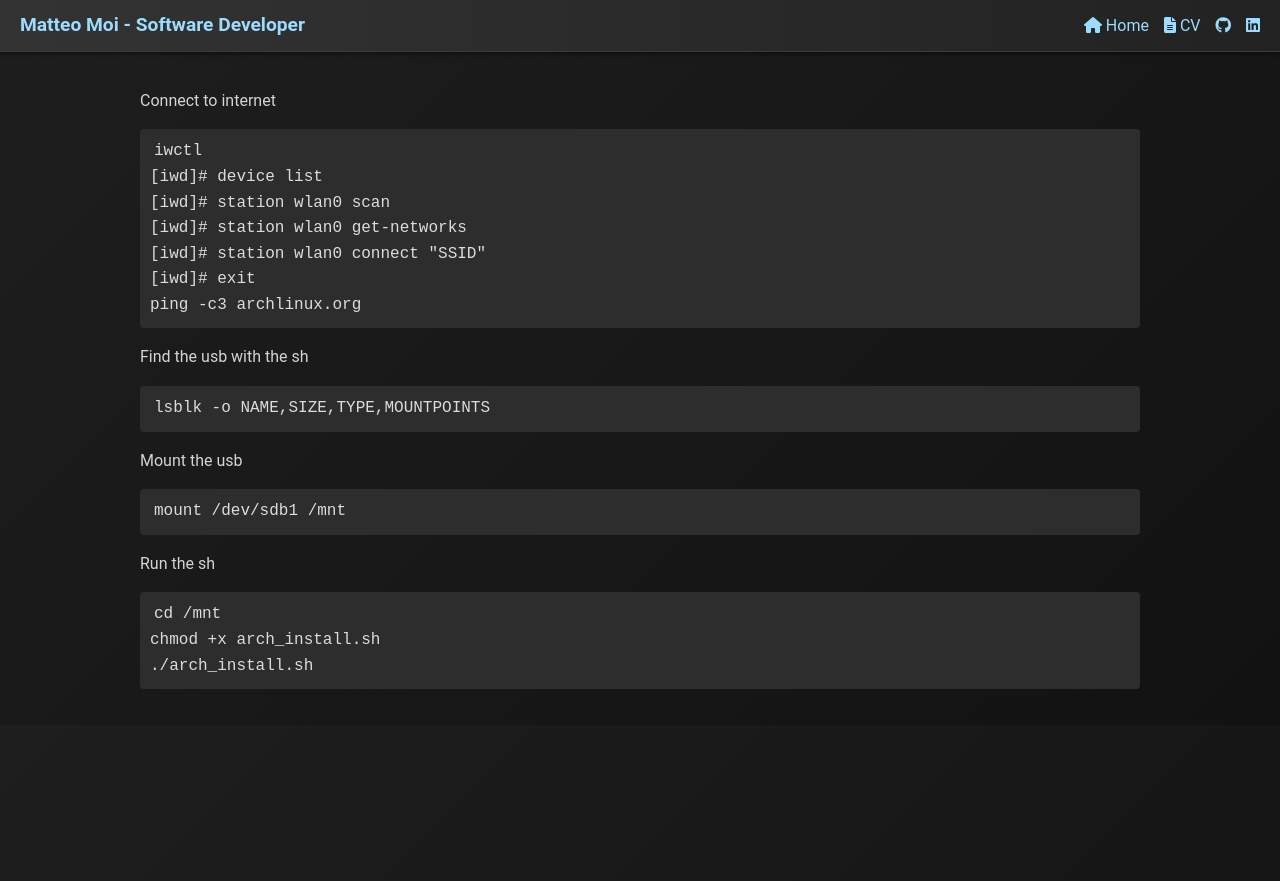
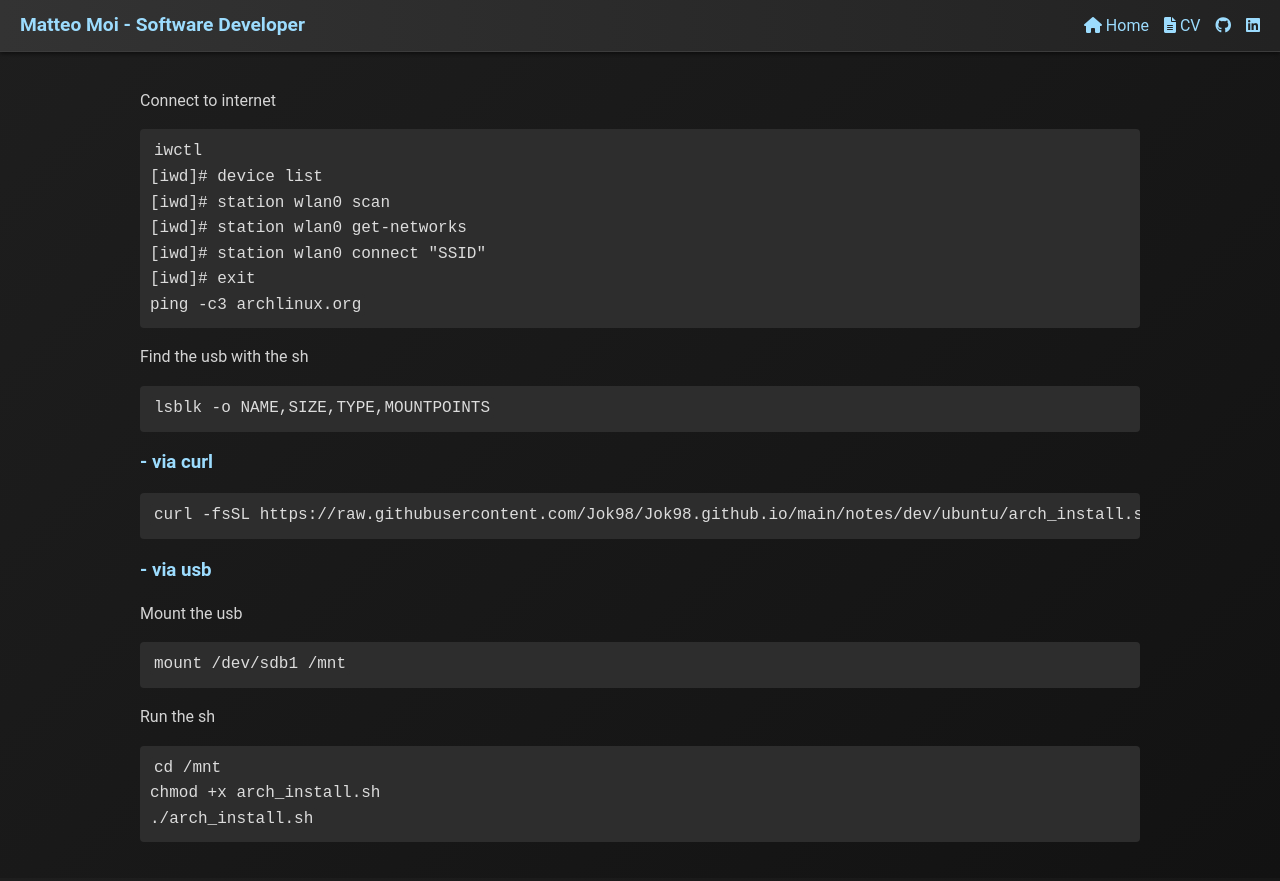
Before and after one commit to Jok98/Jok98.github.io, a Jekyll site: the page built from notes/dev/ubuntu/setup_arch_install.md, in a window 1280 px wide. Shown: the top 881 px of the page. Built offline with Jekyll 4.4.1, drawn with Linux system fonts in a browser that asks for light colours; our own code applies the rules of GitHub Pages for plain Markdown files.

Commit message:
Update setup_arch_install.md

````diff
--- a/notes/dev/ubuntu/setup_arch_install.md
+++ b/notes/dev/ubuntu/setup_arch_install.md
@@ -13,6 +13,14 @@ Find the usb with the sh
 lsblk -o NAME,SIZE,TYPE,MOUNTPOINTS
 ```
 
+### - via curl
+```shell
+curl -fsSL https://raw.githubusercontent.com/Jok98/Jok98.github.io/main/notes/dev/ubuntu/arch_install.sh | bash -s -- nvme0n1
+```
+
+
+
+### - via usb
 Mount the usb
 ```shell
 mount /dev/sdb1 /mnt
````
